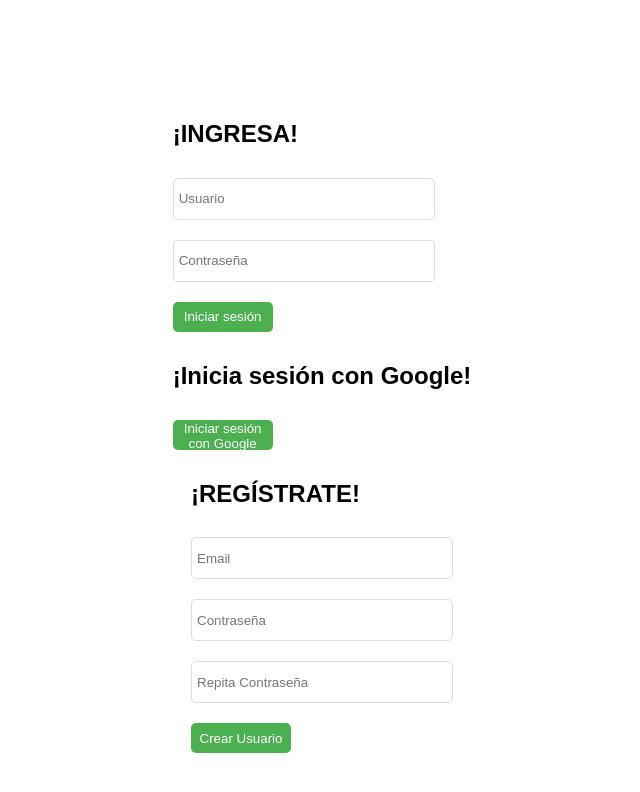
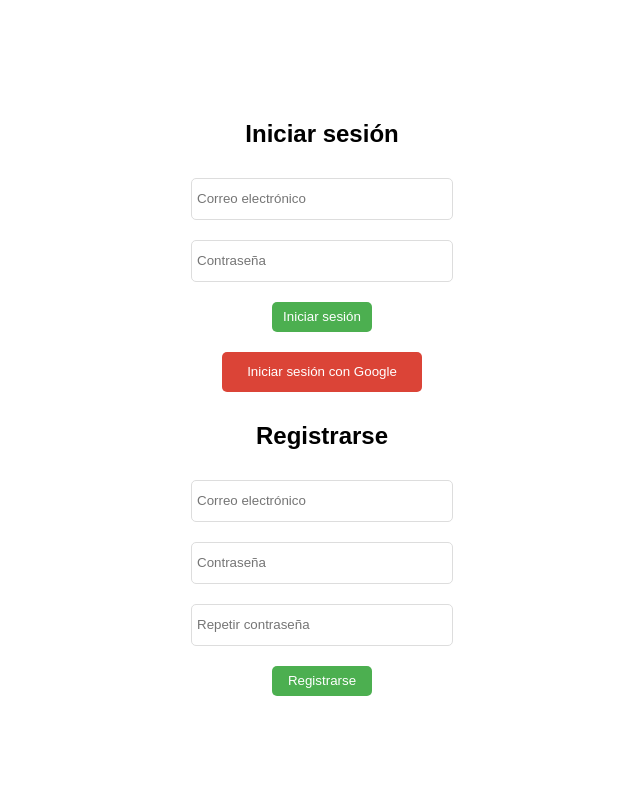
Before and after one commit to Zero9BSC/GreenLeaf-Market, a React (Create React App) app in the folder ecommerce-web/: page /login in a window 1280 px wide. Shown: the top 792 px of the page, without its empty margins (318-958 px from the left). Built offline with nearby package versions, Linux system fonts and the light colour scheme.

Commit message:
feat(ecommerce-web(Login/Sign up)): :sparkles: Complete bassic login and sign up
Login function complete, improbe changue CSS

```diff
--- a/ecommerce-web/src/components/Header.js
+++ b/ecommerce-web/src/components/Header.js
@@ -1,10 +1,33 @@
-import React from 'react';
+import React, { useEffect, useState } from 'react';
 import { Link } from 'react-router-dom';
+import { getAuth, onAuthStateChanged, signOut } from 'firebase/auth';
 import logo from '../assets/logo.png';
 import '../styles/header.css';
 
 const Header = ({ cartItems }) => {
+  const [user, setUser] = useState(null);
   const cartItemCount = cartItems ? cartItems.reduce((acc, item) => acc + item.quantity, 0) : 0;
+
+  // Verifica si hay un usuario autenticado cuando el componente se monta
+  useEffect(() => {
+    const auth = getAuth();
+    const unsubscribe = onAuthStateChanged(auth, (user) => {
+      setUser(user);
+    });
+
+    // Limpia el efecto cuando el componente se desmonta
+    return () => unsubscribe();
+  }, []);
+
+  // Función para cerrar sesión
+  const handleLogout = async () => {
+    const auth = getAuth();
+    try {
+      await signOut(auth);
+    } catch (error) {
+      console.error('Error al cerrar sesión:', error);
+    }
+  };
 
   return (
     <header className="header">
@@ -23,7 +46,14 @@ const Header = ({ cartItems }) => {
             </Link>
           </li>
           <li>
-            <Link to="/login">Login or Sign Up</Link>
+            {user ? (
+              <>
+                <span>Hola, {user.displayName || user.email.split('@')[0]}</span>
+                <span> </span><button onClick={handleLogout}>Cerrar Sesión</button>
+              </>
+            ) : (
+              <Link to="/login">Iniciar Sesión o Registrarse</Link>
+            )}
           </li>
         </ul>
       </nav>
--- a/ecommerce-web/src/pages/Login.js
+++ b/ecommerce-web/src/pages/Login.js
@@ -1,24 +1,25 @@
+// pages/Login.js
 import React, { useState } from 'react';
-import { signInWithEmailAndPassword, createUserWithEmailAndPassword } from 'firebase/auth';
+import { signInWithEmailAndPassword, createUserWithEmailAndPassword, signInWithPopup, GoogleAuthProvider } from 'firebase/auth';
 import { auth } from '../config/firebase';
 import '../styles/login.css';
-import LoginGoogle from '../pages/LoginGoogle';
 
-const Login = () => {
-  const [email, setEmail] = useState('');
-  const [password, setPassword] = useState('');
-  const [newEmail, setNewEmail] = useState('');
-  const [newPassword, setNewPassword] = useState('');
-  const [confirmPassword, setConfirmPassword] = useState('');
+const Login = ({ history }) => {
+  const [loginEmail, setLoginEmail] = useState('');
+  const [loginPassword, setLoginPassword] = useState('');
+  const [registerEmail, setRegisterEmail] = useState('');
+  const [registerPassword, setRegisterPassword] = useState('');
+  const [repeatPassword, setRepeatPassword] = useState(''); // Nuevo estado para repetir la contraseña
   const [error, setError] = useState('');
   const [success, setSuccess] = useState('');
 
   const handleLogin = () => {
-    signInWithEmailAndPassword(auth, email, password)
+    signInWithEmailAndPassword(auth, loginEmail, loginPassword)
       .then((userCredential) => {
         const user = userCredential.user;
         setSuccess('Usuario autenticado: ' + user.email);
         setError('');
+        history.push('/');
       })
       .catch((error) => {
         const errorCode = error.code;
@@ -28,18 +29,35 @@ const Login = () => {
       });
   };
 
+  const handleGoogleLogin = () => {
+    signInWithPopup(auth, new GoogleAuthProvider())
+      .then((result) => {
+        const user = result.user;
+        setSuccess('Usuario autenticado con Google: ' + user.email);
+        setError('');
+        history.push('/');
+      })
+      .catch((error) => {
+        const errorCode = error.code;
+        const errorMessage = error.message;
+        setError('Error de autenticación con Google: ' + errorCode + ' - ' + errorMessage);
+        setSuccess('');
+      });
+  };
+
   const handleRegister = () => {
-    if (newPassword !== confirmPassword) {
+    if (registerPassword !== repeatPassword) {
       setError('Las contraseñas no coinciden');
       setSuccess('');
       return;
     }
 
-    createUserWithEmailAndPassword(auth, newEmail, newPassword)
+    createUserWithEmailAndPassword(auth, registerEmail, registerPassword)
       .then((userCredential) => {
         const user = userCredential.user;
         setSuccess('Usuario registrado: ' + user.email);
         setError('');
+        history.push('/');
       })
       .catch((error) => {
         const errorCode = error.code;
@@ -51,59 +69,41 @@ const Login = () => {
 
   return (
     <div className="login-container">
-      <div className="login-section">
-        <h2>¡INGRESA!</h2>
-        <div className="input-group">
+      <h2>Iniciar sesión</h2>
       <input
         type="text"
-            placeholder="Usuario"
-            value={email}
-            onChange={(e) => setEmail(e.target.value)}
+        placeholder="Correo electrónico"
+        value={loginEmail}
+        onChange={(e) => setLoginEmail(e.target.value)}
       />
-        </div>
-        <div className="input-group">
       <input
         type="password"
         placeholder="Contraseña"
-            value={password}
-            onChange={(e) => setPassword(e.target.value)}
+        value={loginPassword}
+        onChange={(e) => setLoginPassword(e.target.value)}
       />
-        </div>
-        <div className="button-group">
       <button onClick={handleLogin}>Iniciar sesión</button>
-          <LoginGoogle />
-        </div>
-      </div>
-      <div className="signup-section">
-        <h2>¡REGÍSTRATE!</h2>
-        <div className="input-group">
+      <button onClick={handleGoogleLogin} className="google-login-button">Iniciar sesión con Google</button>
+      <h2>Registrarse</h2>
       <input
         type="text"
-            placeholder="Email"
-            value={newEmail}
-            onChange={(e) => setNewEmail(e.target.value)}
+        placeholder="Correo electrónico"
+        value={registerEmail}
+        onChange={(e) => setRegisterEmail(e.target.value)}
       />
-        </div>
-        <div className="input-group">
       <input
         type="password"
         placeholder="Contraseña"
-            value={newPassword}
-            onChange={(e) => setNewPassword(e.target.value)}
+        value={registerPassword}
+        onChange={(e) => setRegisterPassword(e.target.value)}
       />
-        </div>
-        <div className="input-group">
       <input
         type="password"
-            placeholder="Repita Contraseña"
-            value={confirmPassword}
-            onChange={(e) => setConfirmPassword(e.target.value)}
+        placeholder="Repetir contraseña"
+        value={repeatPassword}
+        onChange={(e) => setRepeatPassword(e.target.value)} // Asegúrate de usar setRepeatPassword aquí
       />
-        </div>
-        <div className="button-group">
-          <button onClick={handleRegister}>Crear Usuario</button>
-        </div>
-      </div>
+      <button onClick={handleRegister}>Registrarse</button>
       {error && <p className="error">{error}</p>}
       {success && <p className="success">{success}</p>}
     </div>
```
Also changed, not shown: ecommerce-web/src/pages/Home.js (line endings or trailing spaces). Lines whose indentation alone changed are shown as unchanged.
